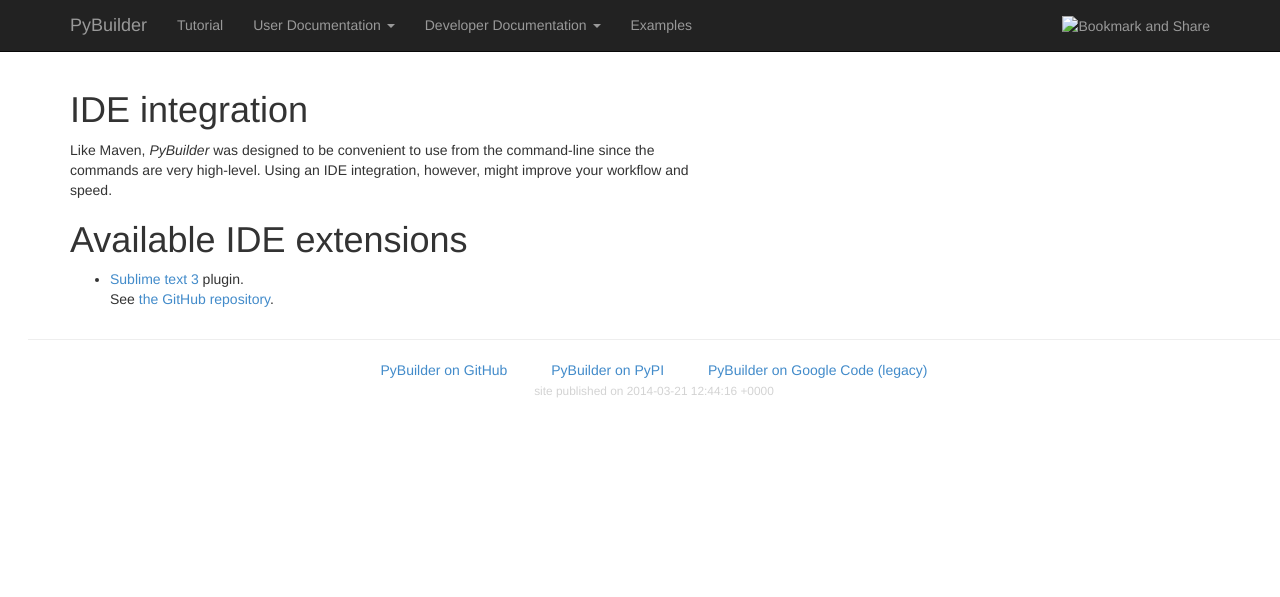
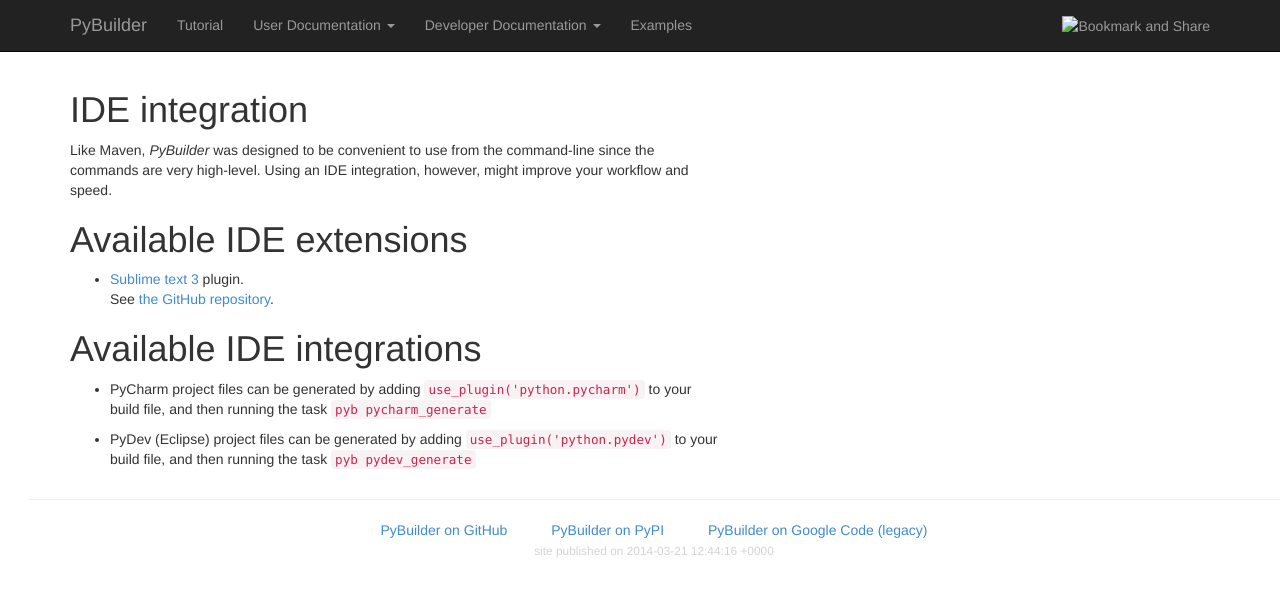
Before and after one commit to pybuilder/pybuilder.github.io, a Jekyll site: the page built from documentation/ide.md, in a window 1280 px wide. Shown: the top 597 px of the page. Built offline with Jekyll 4.4.1, drawn with Linux system fonts in a browser that asks for light colours; nearby versions of some CDN libraries.

Commit message:
adding pydev/pycharm plugins

```diff
--- a/documentation/ide.md
+++ b/documentation/ide.md
@@ -10,3 +10,8 @@
 # Available IDE extensions
 * [Sublime text 3](http://www.sublimetext.com/3) plugin.
   See [the GitHub repository](https://github.com/mriehl/EasyPyb).
+
+# Available IDE integrations
+* PyCharm project files can be generated by adding `use_plugin('python.pycharm')` to your build file, and then running the task `pyb pycharm_generate`
+
+* PyDev (Eclipse) project files can be generated by adding `use_plugin('python.pydev')` to your build file, and then running the task `pyb pydev_generate`
```
